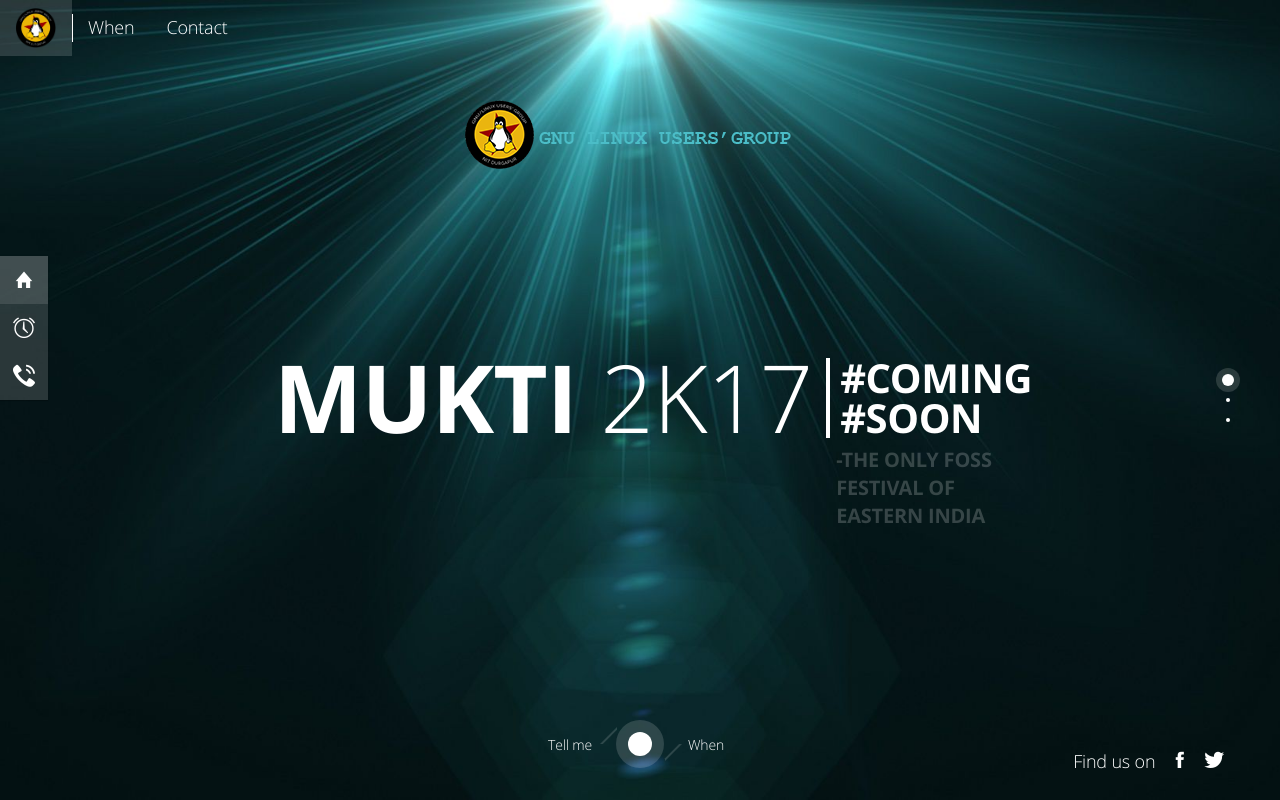
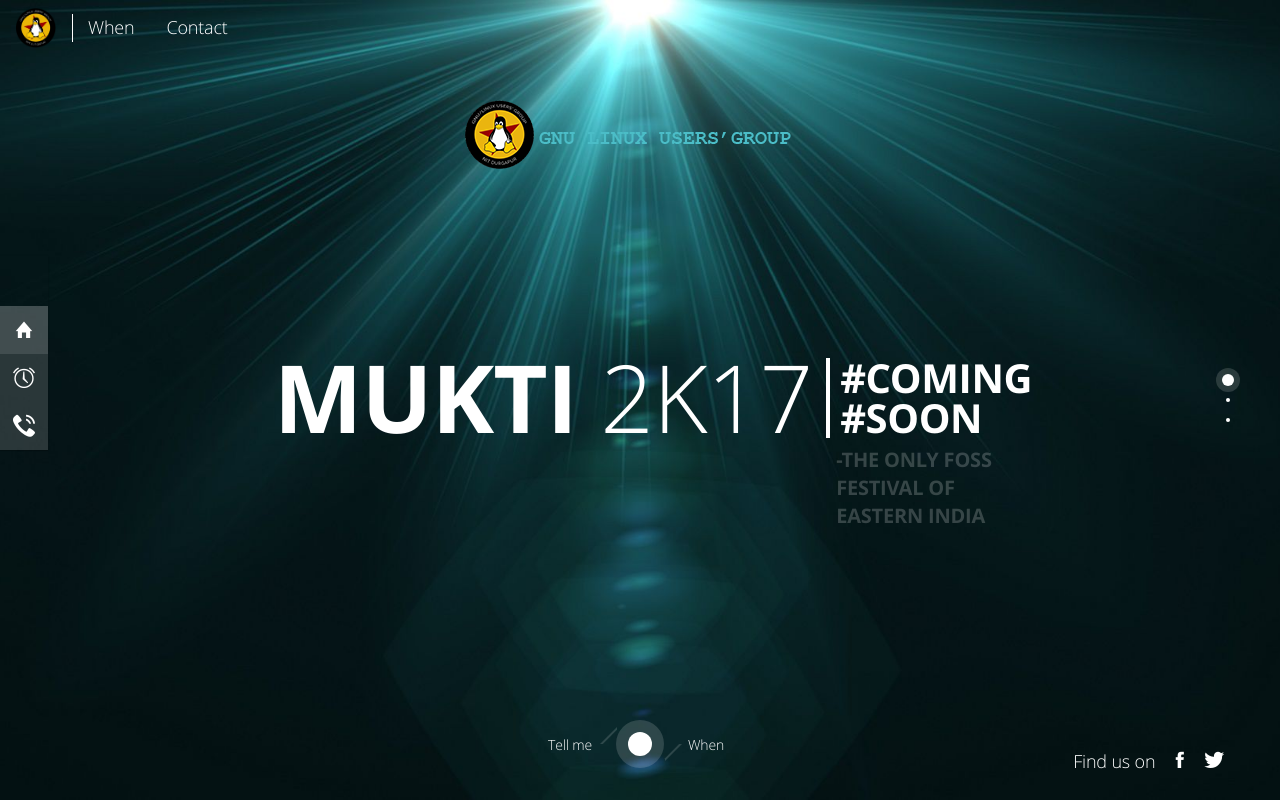
Before and after one commit to mayank1495/Mkti17_CS2, a plain HTML site: page index.html in a window 1280 px wide. Drawn offline with Linux system fonts and the light colour scheme.

Commit message:
Update index.html

```diff
--- a/index.html
+++ b/index.html
@@ -60,7 +60,8 @@
         <!-- END OF site header Menu-->
 
         <!-- BEGIN OF Quick nav icons at left -->
-		<nav class="quick-link count-6 nav-left">
+
+		<nav class="quick-link count-6 nav-left" style="padding-top:50px;">
 			<ul id="qmenu">
 				<li data-menuanchor="home">
 					<a href="#home" class=""><i class="icon ion ion-home"></i>
```
